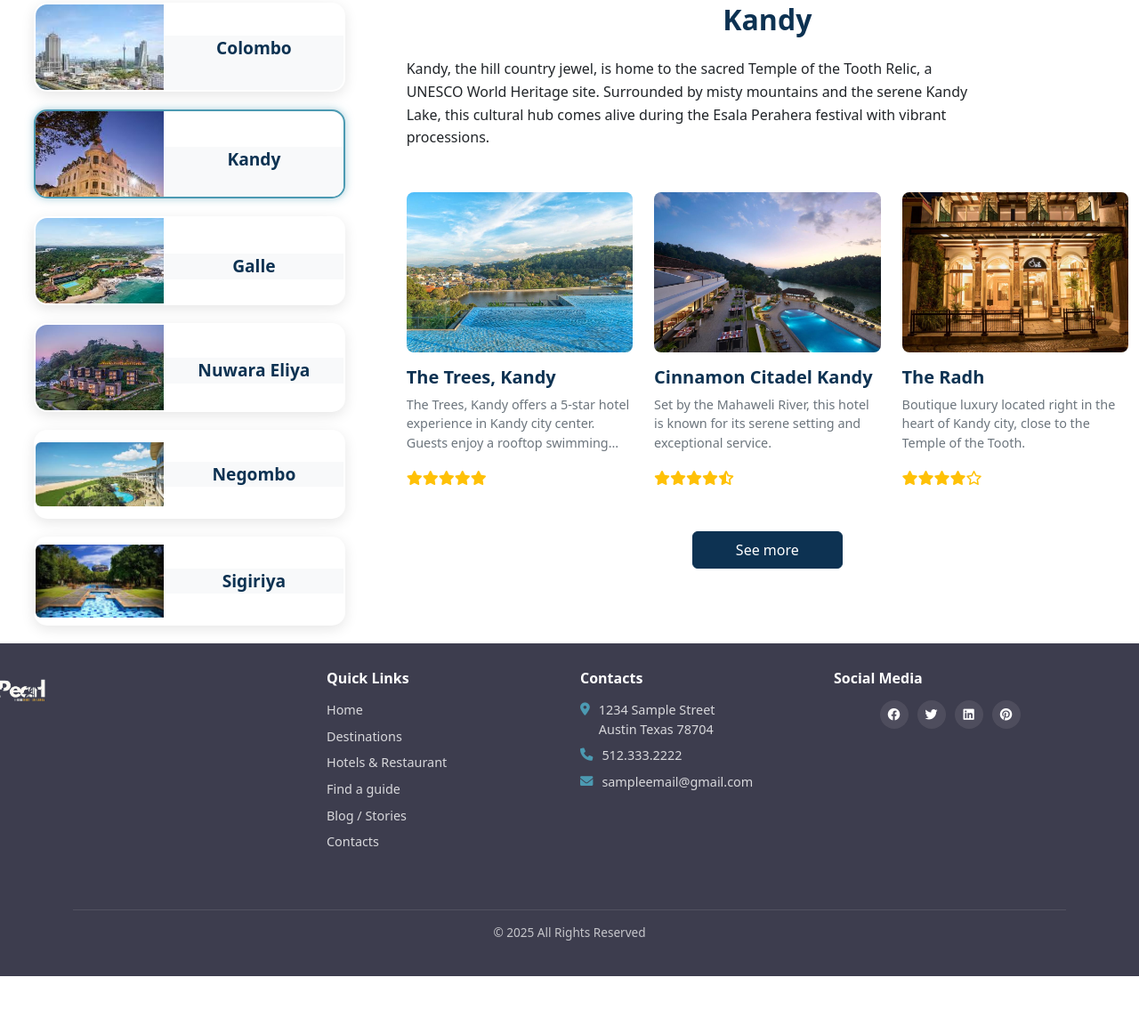
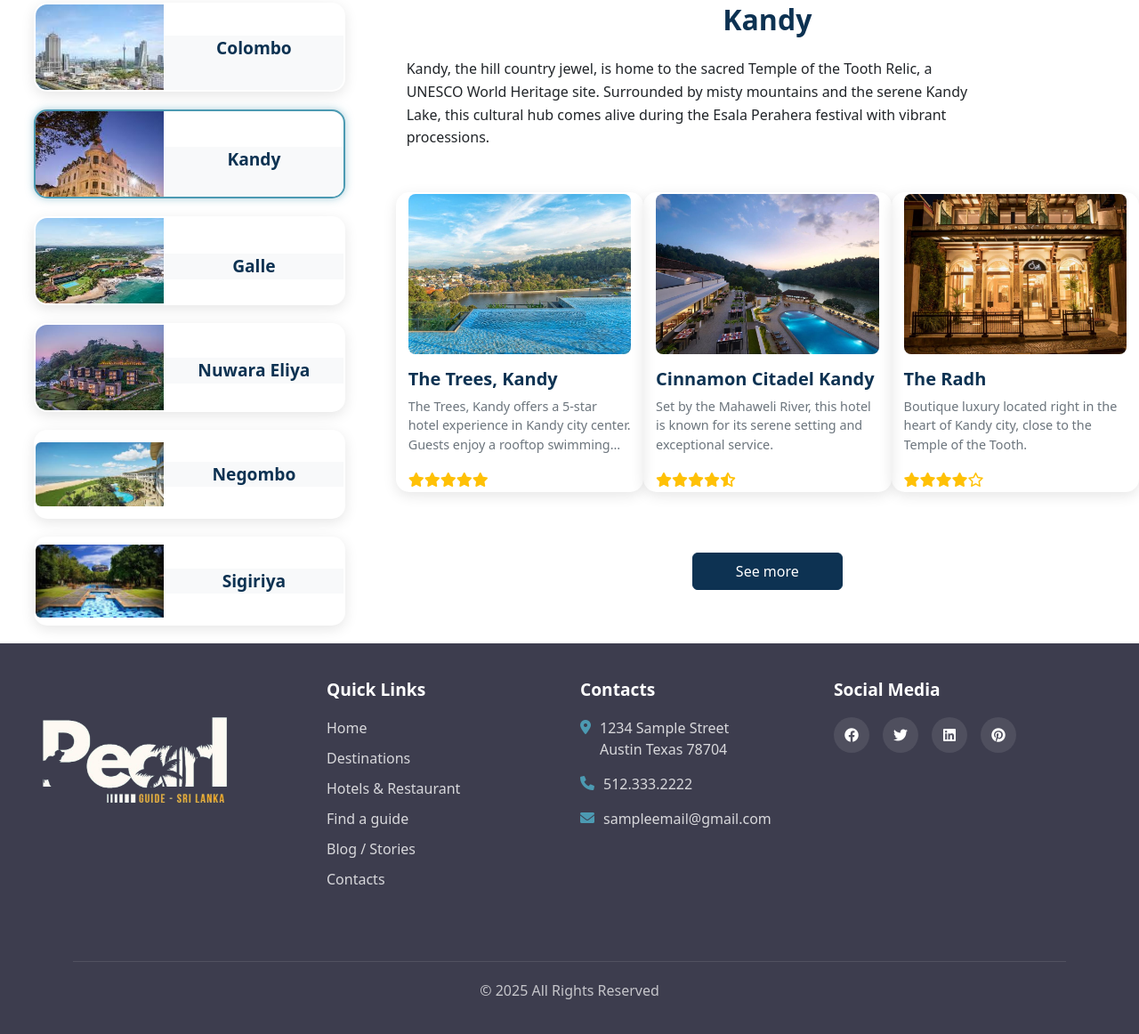
Before and after one commit to dilshandevxx/univercity-travel-project, a plain HTML site: page frontend/pages/hotel-restro.html in a window 1280 px wide. Shown: the part 817-1979 px from the top of the page at 89% size. Before the commit the page ends 1914 px from the top, so only its background shows below. Drawn offline with nearby package versions, Linux system fonts and the light colour scheme.

Commit message:
add transition for hotels

```diff
--- a/frontend/css/hotel-restro.css
+++ b/frontend/css/hotel-restro.css
@@ -367,6 +367,26 @@
   margin: 0;
   text-align: center;
 }
+/* hotel */
+.hotel-card:hover {
+  transform: translateY(-2px);
+  box-shadow: 0 6px 20px rgba(0, 0, 0, 0.15);
+}
+.hotel-card {
+  border-radius: 15px;
+  overflow: hidden;
+  box-shadow: 0 4px 15px rgba(0, 0, 0, 0.1);
+  margin-bottom: 20px;
+  cursor: pointer;
+  transition: all 0.3s ease;
+  border: 2px solid transparent; /* Base border */
+}
+
+.hotel-card.active {
+  /* Highlight the selected card with a border color like the image */
+  border: 2px solid var(--secondary-color);
+  box-shadow: 0 0 10px rgba(76, 154, 178, 0.5); /* Light glow */
+}
 
 /* Hotel Details View Styling (Right Column) */
 .city-details-view {
@@ -556,44 +576,28 @@
 }
 
 /* FOOTER  */
-.footer {
-  padding: 30px 0 15px;
+
+/* Animation on scroll */
+
+.animate-on-scroll {
+  opacity: 0;
+  transform: translateX(-300px);
+  transition: all 1s ease-out;
+  transition-delay: 0.2s;
 }
-
-.footer-logo img {
-  height: 50px;
-}
-
-.footer h5 {
-  font-size: 1rem;
-  margin-bottom: 15px;
-}
-
-.footer-links li,
-.footer-contacts li {
-  font-size: 0.9rem;
-  margin-bottom: 8px;
-}
-
-.social-icons {
-  gap: 10px;
-  justify-content: center;
-}
-
-.social-icons a {
-  width: 32px;
-  height: 32px;
-  font-size: 14px;
-}
-
-.footer-bottom {
-  margin-top: 25px;
-  padding-top: 15px;
-}
-
-.footer-bottom p {
-  font-size: 0.85rem;
+.animate {
+  opacity: 1;
+  transform: translateX(0);
 }
 .footer-logo {
   margin-left: -50px;
 }
+/* === FOOTER === */
+.footer {
+  padding: 40px 0 20px;
+}
+
+.footer .col-lg-3,
+.footer .col-md-6 {
+  margin-bottom: 30px;
+}
```
